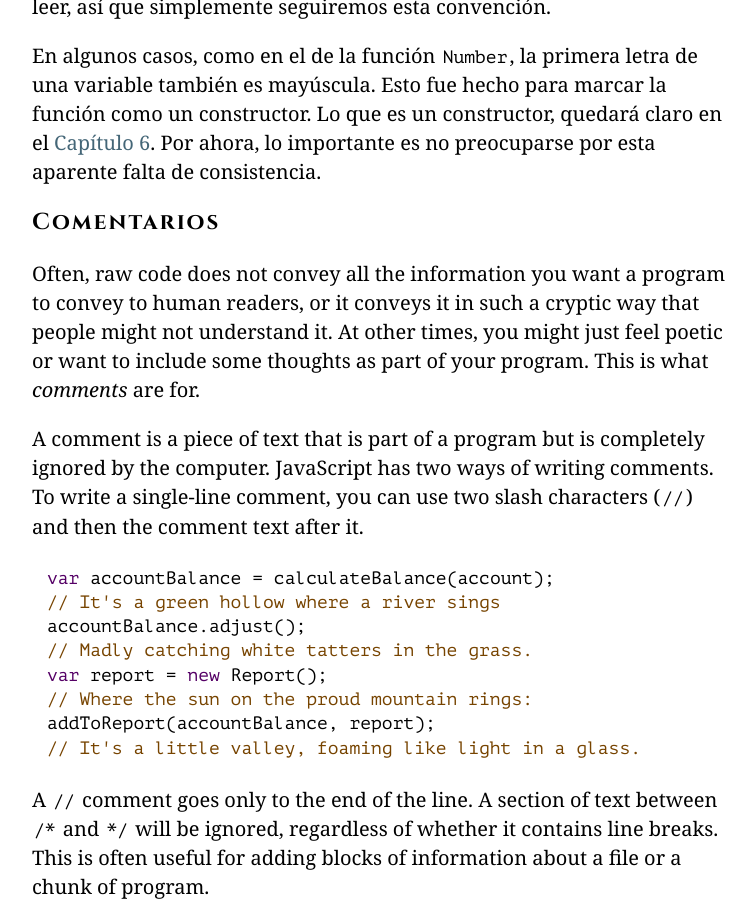
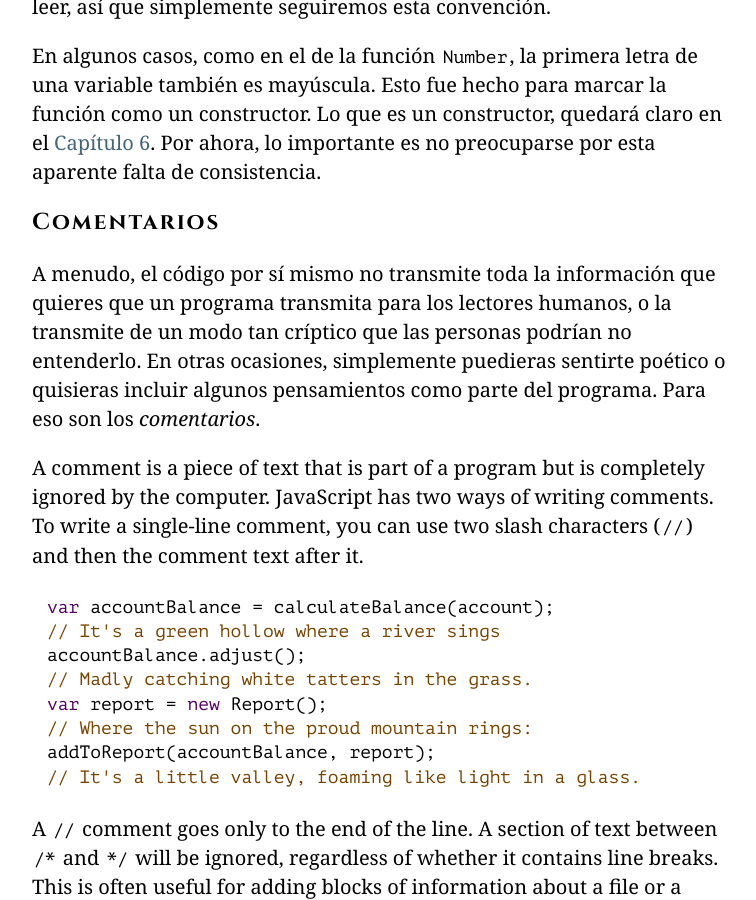
Before and after one commit to hectorip/Eloquent-JavaScript-ES-online, a Jekyll site: the page chapters/02_program_structure.html, which Jekyll copies as it is, in a window 1280 px wide and 900 px high, scrolled down 17638 px. Shown: the whole window, without its empty margins (258-1014 px from the left). Built offline with Jekyll 4.4.1, drawn with Linux system fonts in a browser that asks for light colours; nearby versions of some CDN libraries; library files that are not in the unit come from our copies.

Commit message:
Intoducción a los comentarios

```diff
--- a/chapters/02_program_structure.html
+++ b/chapters/02_program_structure.html
@@ -565,11 +565,12 @@ Lo que es un constructor, quedará claro en el
 <a href="06_object.html#constructors">Capítulo 6</a>. Por ahora, lo importante
 es no preocuparse por esta aparente falta de consistencia.</p>
 <h2><a class=h_ident id="h_BU3lBD6Cl5" href="#h_BU3lBD6Cl5"></a>Comentarios</h2>
-<p><a class=p_ident id="p_0/Ms9AYRwI" href="#p_0/Ms9AYRwI"></a>Often, raw code does not convey all the information
-you want a program to convey to human readers, or it conveys it in
-such a cryptic way that people might not understand it. At other
-times, you might just feel poetic or want to include some thoughts as
-part of your program. This is what <em>comments</em> are for.</p>
+<p><a class=p_ident id="p_bKFjZoAEzX" href="#p_bKFjZoAEzX"></a>A menudo, el código por sí mismo no transmite toda la
+información que quieres que un programa transmita para los lectores
+humanos, o la transmite de un modo tan críptico que las personas
+podrían no entenderlo. En otras ocasiones, simplemente puedieras
+sentirte poético o quisieras incluir algunos pensamientos como parte
+del programa. Para eso son los <em>comentarios</em>.</p>
 <p><a class=p_ident id="p_c5N0ebF2ts" href="#p_c5N0ebF2ts"></a>A comment is a piece of text
 that is part of a program but is completely ignored by the computer.
 JavaScript has two ways of writing comments. To write a single-line
```
